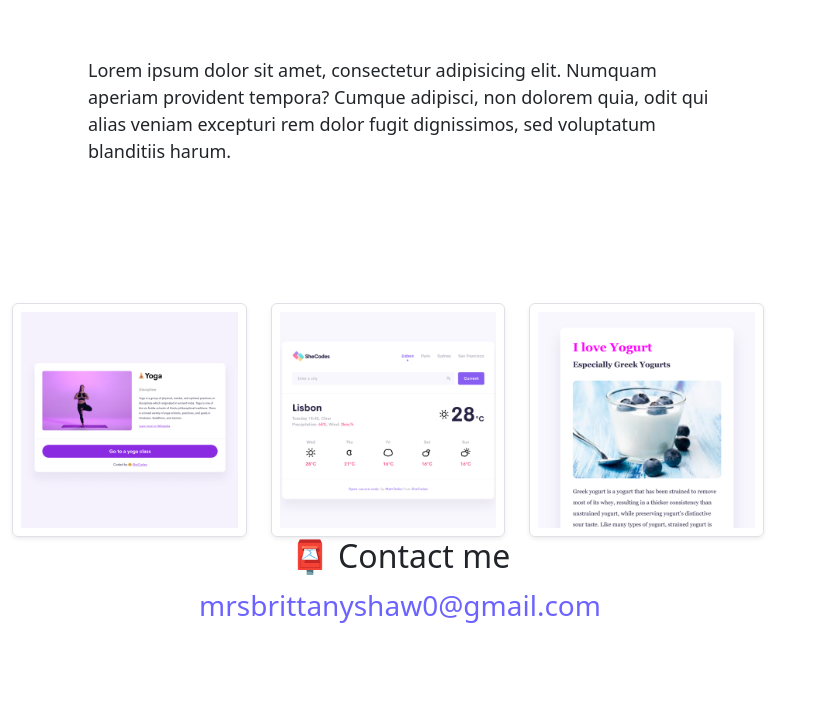
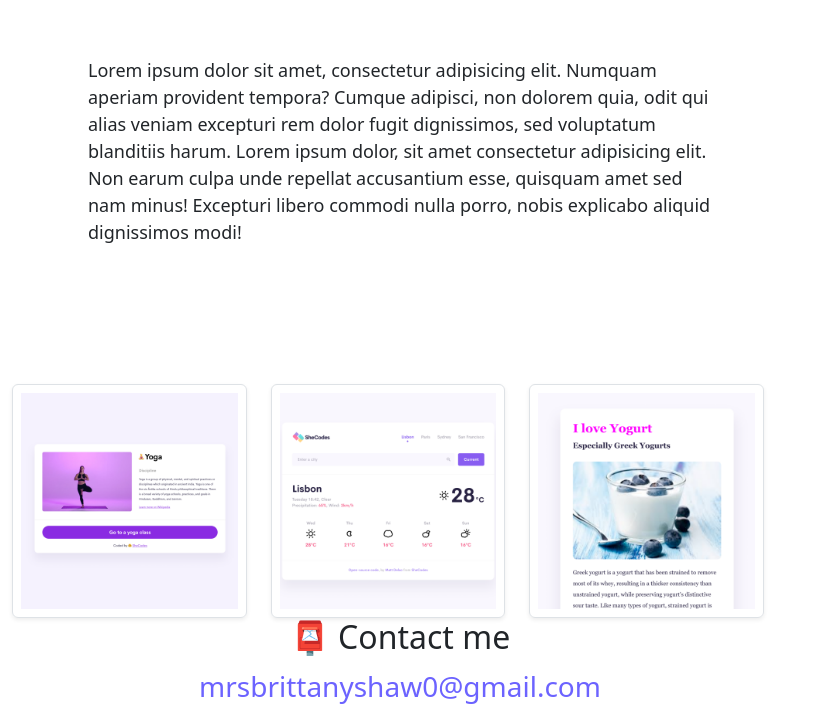
Before and after one commit to Tinymrsb/responsive-website, a plain HTML site: page about.html in a window 1280 px wide. Shown: the part 219-926 px from the top of the page, without its empty margins (0-815 px from the left). Before the commit the page ends 845 px from the top, so only its background shows below. Drawn offline with nearby package versions, Linux system fonts and the light colour scheme.

Commit message:
Add Text

```diff
--- a/about.html
+++ b/about.html
@@ -68,7 +68,10 @@
               Lorem ipsum dolor sit amet, consectetur adipisicing elit. Numquam
               aperiam provident tempora? Cumque adipisci, non dolorem quia, odit
               qui alias veniam excepturi rem dolor fugit dignissimos, sed
-              voluptatum blanditiis harum.
+              voluptatum blanditiis harum. Lorem ipsum dolor, sit amet
+              consectetur adipisicing elit. Non earum culpa unde repellat
+              accusantium esse, quisquam amet sed nam minus! Excepturi libero
+              commodi nulla porro, nobis explicabo aliquid dignissimos modi!
             </p>
           </div>
         </div>
```
